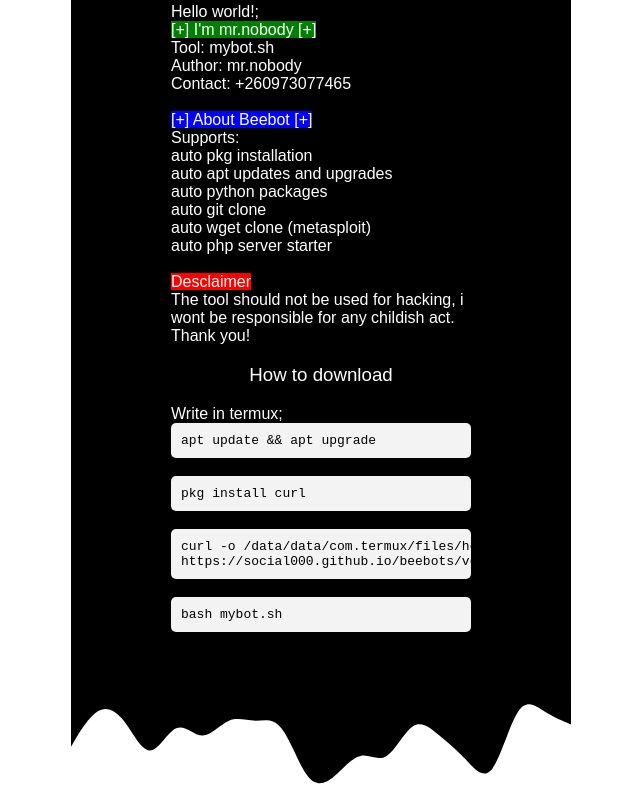
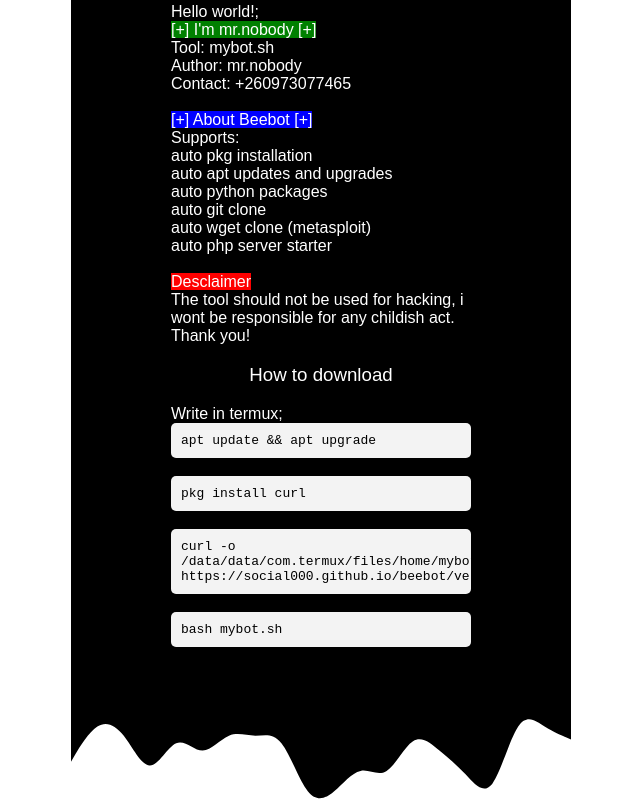
Before and after one commit to social000/beebot, a plain HTML site: page index.html in a window 1280 px wide. Shown: the part 431-1237 px from the top of the page, without its empty margins (319-959 px from the left). Drawn offline with Linux system fonts and the light colour scheme.

Commit message:
Update index.html

```diff
--- a/index.html
+++ b/index.html
@@ -184,7 +184,7 @@
      Write in termux;<br>
      <code>apt update && apt upgrade</code><br>
      <code>pkg install curl</code><br>
-     <code>curl -o /data/data/com.termux/files/home/mybot.sh https://social000.github.io/beebots/vers/mybot.sh</code><br>
+     <code>curl -o /data/data/com.termux/files/home/mybot.sh https://social000.github.io/beebot/vers/mybot.sh</code><br>
      <code>bash mybot.sh</code><br>
 
   </p>
```
